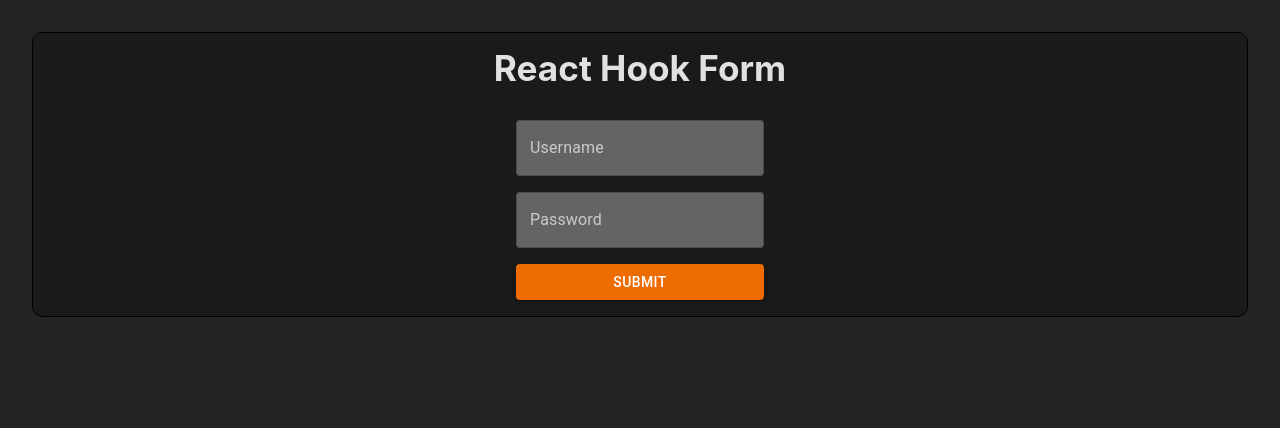
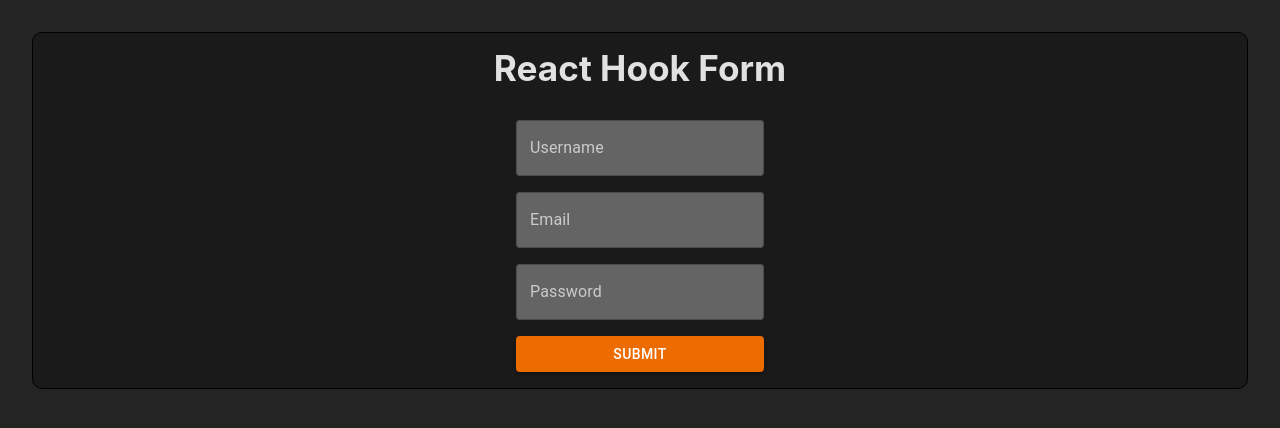
Before and after one commit to PietroSavini/react-hook-form, a React (Vite) app: page / in a window 1280 px wide. Shown: the top 428 px of the page. Built offline with nearby package versions, Linux system fonts and the light colour scheme.

Commit message:
Add validations and dynam ic form creation

```diff
--- a/src/Components/Form.tsx
+++ b/src/Components/Form.tsx
@@ -5,7 +5,7 @@ import { useEffect } from 'react';
 
 
 type Validation = {
-    [key:string]: string
+    [key:string]: any
 };
 type InputItem={
     type: string;
@@ -32,7 +32,7 @@ export const Form = ({inputArr, requestValues}:Props) => {
     const arrayOfInputs = [...inputArr]
     const values = requestValues;
     const form = useForm<data>();
-    const { register, control, handleSubmit, formState, reset } = form;
+    const { register, control, handleSubmit, formState, reset, setError, setValue } = form;
     const { errors, isSubmitSuccessful } = formState;
 
     const onSubmit = (data: data) =>{
@@ -50,7 +50,8 @@ export const Form = ({inputArr, requestValues}:Props) => {
     //reset del form al completamento del submit
     useEffect(()=>{
         reset()
-    },[isSubmitSuccessful])
+    },[isSubmitSuccessful]);
+
 
   return (
     <form onSubmit={handleSubmit(onSubmit, onError)} noValidate>
@@ -63,7 +64,7 @@ export const Form = ({inputArr, requestValues}:Props) => {
             sx={{ marginBottom: '10px' }}
             error={!!errors[field.name]}
             helperText={errors[field.name]?.message as string}
-            {...register(field.name, field.validations.reduce((acc, val) => ({ ...acc, ...val }), {}))}
+            {...register(field.name, field.validations.reduce((key, val) => ({ ...key, ...val }), {}))}
             type={field.type}
             label={field.label}
             id={field.id}
--- a/src/loginForm.ts
+++ b/src/loginForm.ts
@@ -1,5 +1,5 @@
 type Validation = {
-    [key:string]: string
+    [key:string]: any
 };
 
 type InputItem={
@@ -19,9 +19,32 @@ const loginForm : InputItem[]= [
         id:'username',
         className:'',
         validations:[
-            {required:'username is required'},
+            {
+                required: 'username è obbligatorio',
+                minLength: {
+                    value:5,
+                    message: 'immetti un minimo di 5 caratteri'
+                },
+
+            },
         ],
 
+    },
+    {
+        type:'text',
+        label:'Email',
+        name:'email',
+        id:'email',
+        className:'',
+        validations:[
+            {
+                required:'email è obbligatoria',
+                pattern:{
+                    value: /^[a-zA-Z0-9._-]+@[a-zA-Z0-9.-]+\.[a-zA-Z]{2,}$/,
+                    message: 'deve contenere  una @ e un finale(.com/.it etc)'
+                }
+            }
+        ]
     },
     {
         type:'password',
@@ -30,9 +53,10 @@ const loginForm : InputItem[]= [
         id:'password',
         className:'',
         validations:[
-            {required:'password is required'}
+            {required:true}
         ]
-    }
+    },
+
 
 ]
 
```
